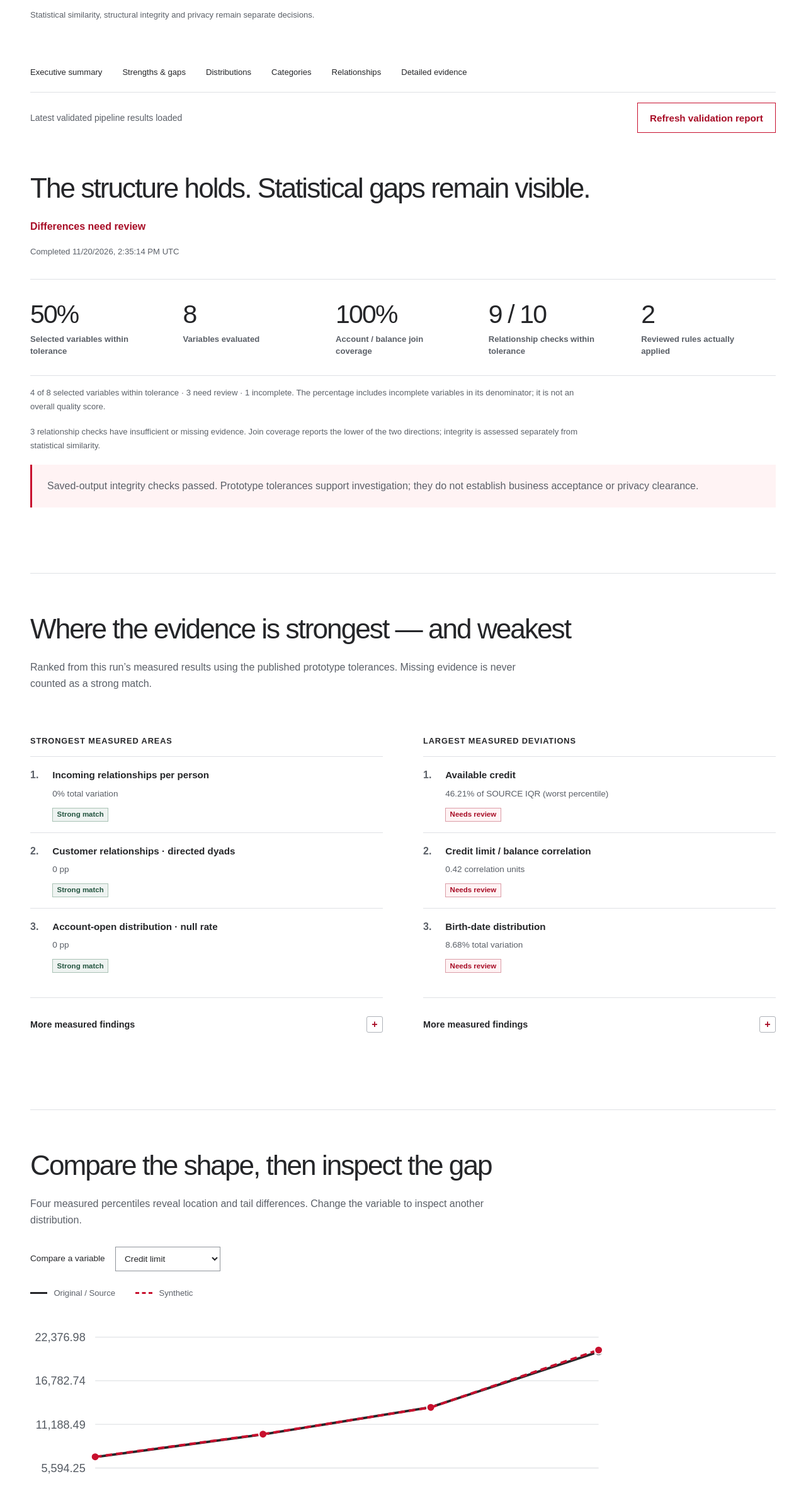
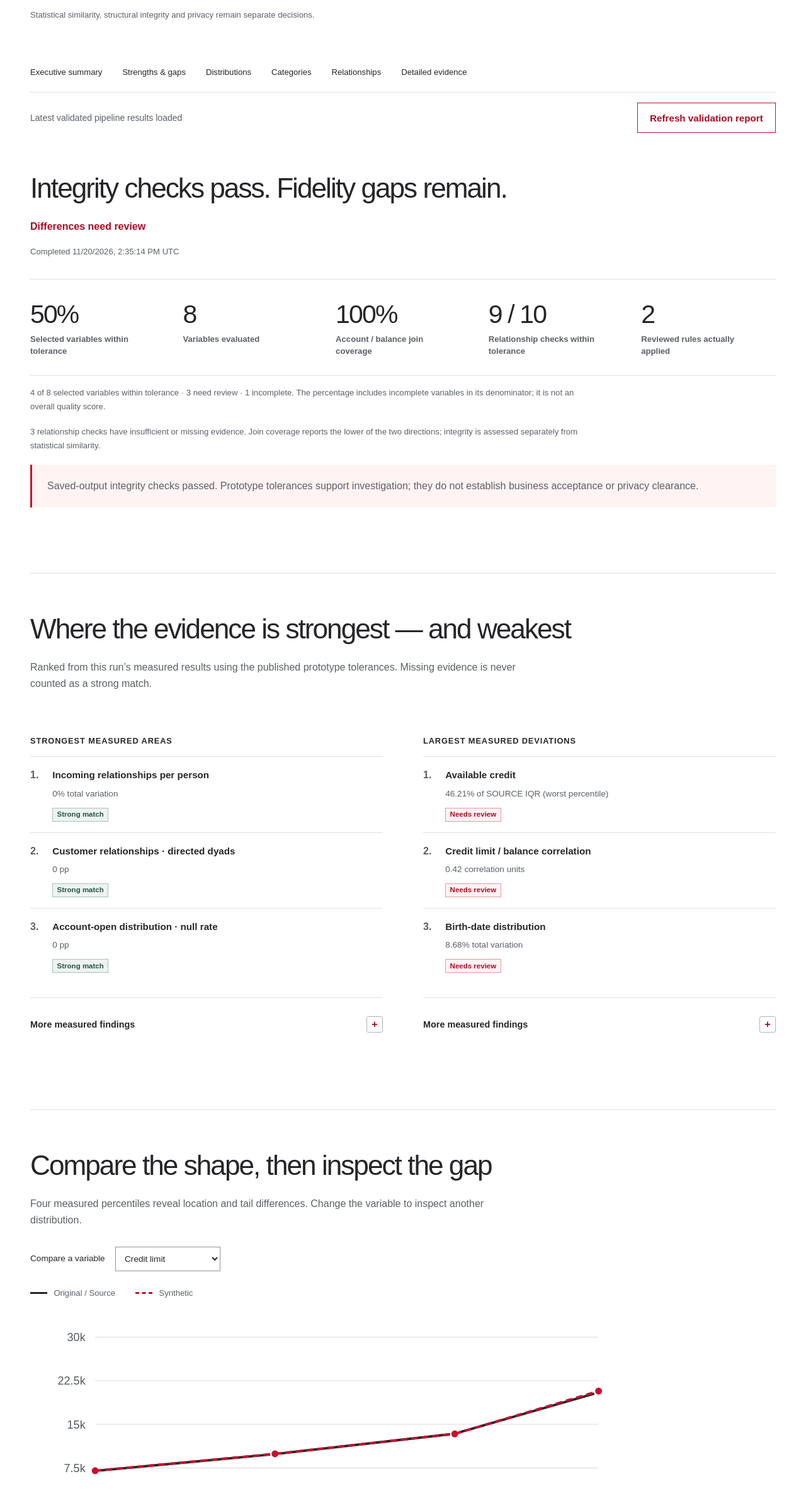
Before and after one commit to kovacsphil-art/synthetic_banking, a plain HTML site: page docs/validation.html in a window 1280 px wide. Shown: the part 429-2797 px from the top of the page at 63% size. Drawn offline with Linux system fonts and the light colour scheme.

Commit message:
Polish SAGE chart scales and document executive reporting

```diff
--- a/docs/executive-viz.js
+++ b/docs/executive-viz.js
@@ -7,12 +7,12 @@
   function svg(doc, tag, attrs={}, text) { const n=doc.createElementNS("http://www.w3.org/2000/svg",tag); for(const [k,v] of Object.entries(attrs))n.setAttribute(k,String(v)); if(text!==undefined)n.textContent=text; return n; }
   function legend(doc) { const n=el(doc,"p",undefined,"viz-legend"); n.append(el(doc,"span","Original / Source","legend-original"),el(doc,"span","Synthetic","legend-synthetic")); return n; }
   function dataTable(doc, headings, rows) { const d=el(doc,"details",undefined,"report-details"),wrap=el(doc,"div",undefined,"table-scroll"), t=el(doc,"table",undefined,"report-table"),head=el(doc,"thead"),body=el(doc,"tbody"),hr=el(doc,"tr"); wrap.tabIndex=0; wrap.setAttribute("role","region");wrap.setAttribute("aria-label","Chart data");headings.forEach(h=>{const n=el(doc,"th",h);n.setAttribute("scope","col");hr.append(n);});head.append(hr);rows.forEach(r=>{const tr=el(doc,"tr");r.forEach((v,i)=>{const n=el(doc,i?"td":"th",v);if(!i)n.setAttribute("scope","row");tr.append(n);});body.append(tr);});t.append(el(doc,"caption","Published chart values"),head,body);wrap.append(t);d.append(el(doc,"summary","View chart values"),wrap);return d; }
-  function lineChart(doc, title, labels, original, generated, {percent=false, sparse=[]}={}) {
+  function lineChart(doc, title, labels, original, generated, {percent=false, sparse=[], positions=null}={}) {
     const figure=el(doc,"figure",undefined,"exec-chart"), chart=svg(doc,"svg",{viewBox:"0 0 760 315",role:"img","aria-label":title});
     chart.append(svg(doc,"title",{},title),svg(doc,"desc",{},"Solid charcoal: original. Dashed red: synthetic. Lines join measured points only. Missing values create gaps. Hollow points indicate insufficient comparison evidence."));
-    const values=[...original,...generated].filter(finite), lo=percent?0:Math.min(0,...values), hi=percent?100:Math.max(1,...values)*1.08;
-    const x=i=>80+i*620/Math.max(1,labels.length-1), y=n=>255-(n-lo)/(hi-lo)*215;
-    for(let i=0;i<=4;i++){const value=lo+(hi-lo)*i/4, yy=y(value);chart.append(svg(doc,"line",{x1:80,x2:700,y1:yy,y2:yy,class:"viz-grid"}),svg(doc,"text",{x:68,y:yy+5,"text-anchor":"end",class:"viz-axis"},fmt(value)+(percent?"%":"")));}
+    const values=[...original,...generated].filter(finite), lo=percent?0:Math.min(0,...values), upper=Math.max(1,...values)*1.08, unit=10**Math.floor(Math.log10(upper)), hi=percent?100:Math.ceil(upper/unit)*unit;
+    const x=i=>80+620*(positions?(positions[i]-positions[0])/(positions[positions.length-1]-positions[0]):i/Math.max(1,labels.length-1)), y=n=>255-(n-lo)/(hi-lo)*215;
+    for(let i=0;i<=4;i++){const value=lo+(hi-lo)*i/4, yy=y(value),label=percent?fmt(value)+"%":Math.abs(value)>=1000?fmt(value/1000)+"k":fmt(value);chart.append(svg(doc,"line",{x1:80,x2:700,y1:yy,y2:yy,class:"viz-grid"}),svg(doc,"text",{x:68,y:yy+5,"text-anchor":"end",class:"viz-axis"},label));}
     labels.forEach((label,i)=>chart.append(svg(doc,"text",{x:x(i),y:285,"text-anchor":"middle",class:"viz-axis"},label)));
     for(const [series,cls] of [[original,"original"],[generated,"synthetic"]]){
       let previous=null;
@@ -23,7 +23,7 @@
   function distribution(doc,v) {
     const root=el(doc,"div"),label=el(doc,"label","Compare a variable ","viz-select"),select=el(doc,"select"),body=el(doc,"div");select.setAttribute("aria-label","Distribution variable");
     v.numeric.forEach(r=>{const option=el(doc,"option",r.label);option.value=r.key;select.append(option);});select.value="credit_limit";
-    function draw(){const r=v.numeric.find(r=>r.key===select.value)||v.numeric[0],points=["P25","P50","P75","P95"].map(name=>r.percentiles.find(p=>p.name===name));body.replaceChildren(lineChart(doc,r.label+": original vs synthetic percentiles",points.map(p=>p.name),points.map(p=>p.source),points.map(p=>p.generated)),el(doc,"p","Measured percentile profile, not a density estimate. Lines connect the 25th, 50th, 75th and 95th percentiles; no individual records are shown.","measurement-note"));}
+    function draw(){const r=v.numeric.find(r=>r.key===select.value)||v.numeric[0],points=["P25","P50","P75","P95"].map(name=>r.percentiles.find(p=>p.name===name));body.replaceChildren(lineChart(doc,r.label+": original vs synthetic percentiles",points.map(p=>p.name),points.map(p=>p.source),points.map(p=>p.generated),{positions:[25,50,75,95]}),el(doc,"p","Measured percentile profile, not a density estimate. Lines connect the 25th, 50th, 75th and 95th percentiles; no individual records are shown.","measurement-note"));}
     select.addEventListener("change",draw);label.append(select);root.append(label,body);draw();return root;
   }
   function categorical(doc,v) {
--- a/docs/showcase.js
+++ b/docs/showcase.js
@@ -4,7 +4,7 @@
   function setupPipeline(doc) {
     const stages=[...doc.querySelectorAll(".pipeline-stage")];
     function set(stage,open){stage.dataset.open=String(open);stage.querySelector("button").setAttribute("aria-expanded",String(open));}
-    function closeAll(){stages.forEach(s=>set(s,false));}
+    function closeAll(){stages.forEach(s=>{set(s,false);s.dataset.pinned="false";});}
     for(const stage of stages){const button=stage.querySelector("button");stage.addEventListener("pointerenter",()=>{closeAll();stage.dataset.dismissed="false";set(stage,true);});stage.addEventListener("pointerleave",()=>{if(!stage.contains(doc.activeElement))set(stage,false);});button.addEventListener("focus",()=>{closeAll();stage.dataset.dismissed="false";set(stage,true);});stage.addEventListener("focusout",e=>{if(!stage.contains(e.relatedTarget))set(stage,false);});button.addEventListener("click",()=>{const open=stage.dataset.pinned!=="true";closeAll();stages.forEach(s=>s.dataset.pinned="false");stage.dataset.pinned=String(open);stage.dataset.dismissed=String(!open);set(stage,open);});}
     doc.addEventListener("keydown",e=>{if(e.key==="Escape"){closeAll();stages.forEach(s=>{s.dataset.dismissed="true";s.dataset.pinned="false";});}});
     // Click outside always restores the uncluttered process view.
--- a/docs/validation.html
+++ b/docs/validation.html
@@ -1,5 +1,5 @@
 <!doctype html>
-<html lang="en"><head><meta charset="utf-8"><meta name="viewport" content="width=device-width, initial-scale=1"><meta name="description" content="SAGE validation: measured strengths, gaps and relationship fidelity between original and synthetic banking data."><meta name="theme-color" content="#c8102e"><title>Validation Report — Original vs Synthetic | SAGE</title><link rel="stylesheet" href="styles.css?v=sage-1"><script src="validation-config.js?v=sage-1" defer></script><script src="executive-viz.js?v=sage-1" defer></script><script src="validation.js?v=sage-1" defer></script></head>
+<html lang="en"><head><meta charset="utf-8"><meta name="viewport" content="width=device-width, initial-scale=1"><meta name="description" content="SAGE validation: measured strengths, gaps and relationship fidelity between original and synthetic banking data."><meta name="theme-color" content="#c8102e"><title>Validation Report — Original vs Synthetic | SAGE</title><link rel="stylesheet" href="styles.css?v=sage-2"><script src="validation-config.js?v=sage-2" defer></script><script src="executive-viz.js?v=sage-2" defer></script><script src="validation.js?v=sage-2" defer></script></head>
 <body class="exec-page validation-page"><a class="skip-link" href="#main">Skip to validation report</a>
 <header class="exec-header container"><a class="exec-brand" href="index.html" aria-label="SAGE overview">SAGE<span aria-hidden="true">.</span></a><nav aria-label="Main navigation"><a href="index.html">Project methodology</a><a href="#summary">Report summary ↓</a></nav></header>
 <main id="main" class="container report-main" tabindex="-1"><div class="report-intro exec-report-intro"><p class="eyebrow">Validation report · Latest pipeline results</p><h1>How closely does synthetic data <span>reproduce the original?</span></h1><p>Measured strengths, material gaps and the evidence behind them. One original baseline; its corresponding synthetic population.</p><p class="measurement-note">Statistical similarity, structural integrity and privacy remain separate decisions.</p></div>
--- a/docs/validation.js
+++ b/docs/validation.js
@@ -152,7 +152,7 @@
   }
   function renderValidation(doc,view) {
     const {report,v}=view,root=el(doc,"div");
-    const summary=section(doc,"summary","The structure holds. Statistical gaps remain visible.");
+    const summary=section(doc,"summary","Integrity checks pass. Fidelity gaps remain.");
     summary.append(el(doc,"p",state(v.summary.comparison_status),"report-verdict"),el(doc,"p","Completed "+new Date(report.pipeline_completed_at).toLocaleString("en",{timeZone:"UTC"})+" UTC","measurement-note"),executiveSummary(doc,view),el(doc,"p","Saved-output integrity checks passed. Prototype tolerances support investigation; they do not establish business acceptance or privacy clearance.","boundary-note"));
     if(report.rules?.approved_unimplemented?.value)summary.append(el(doc,"p",fmt(report.rules.approved_unimplemented.value)+" approved proposals had no implementation and were skipped.","results-notice"));
     if(report.rules?.skipped?.value)summary.append(el(doc,"p",fmt(report.rules.skipped.value)+" proposals did not affect this dataset.","measurement-note"));
```
Also changed, not shown: docs/index.html (+2 -2 lines), 2 other files.
